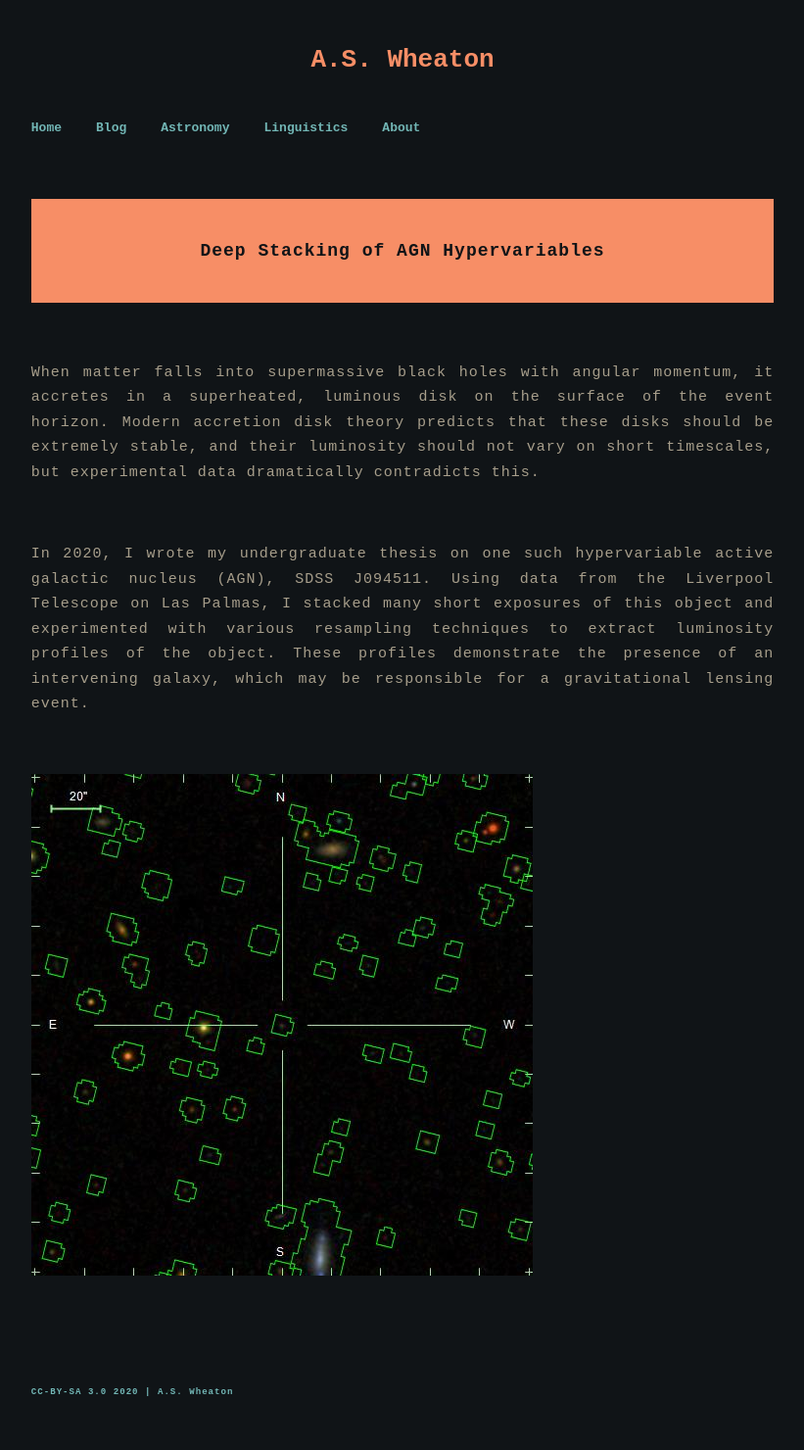
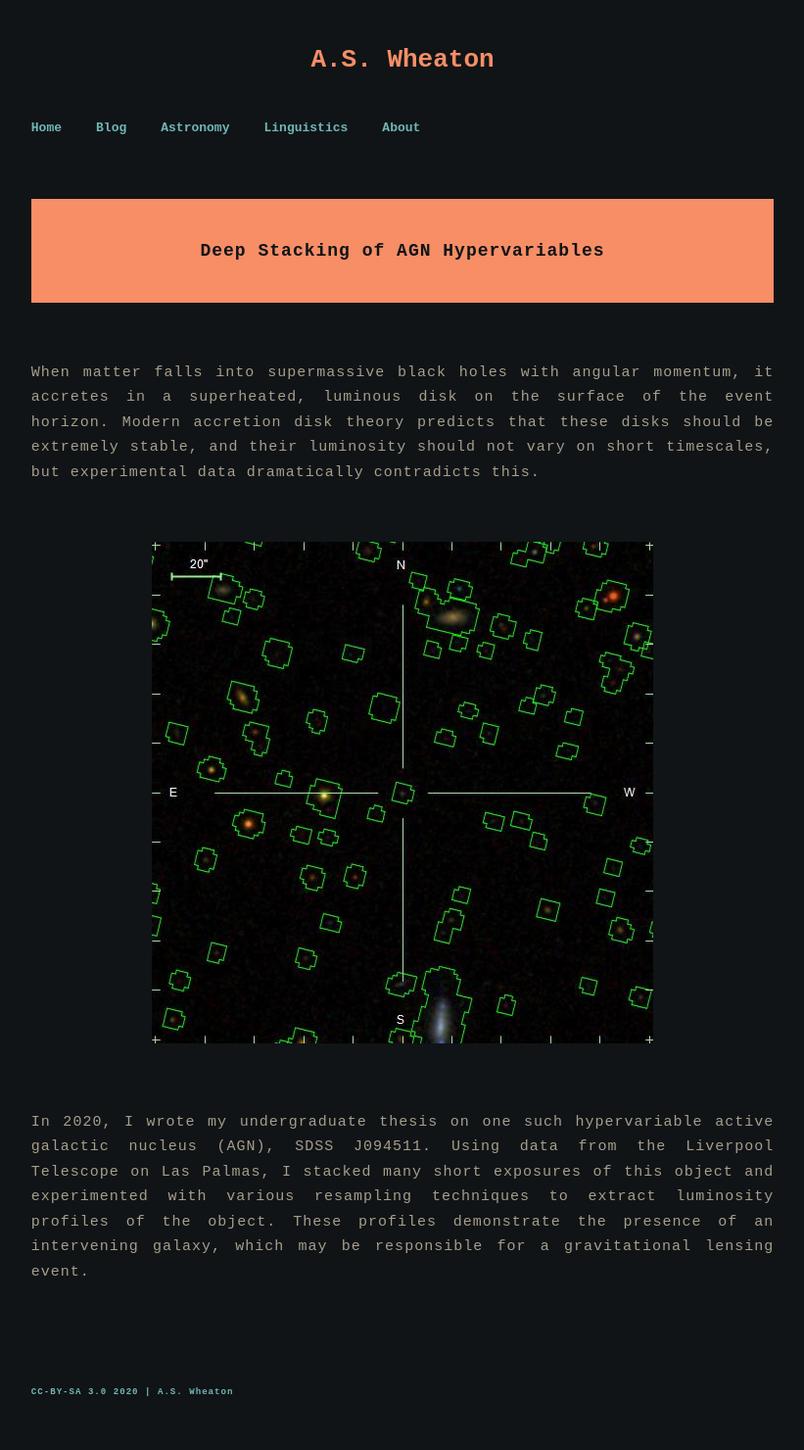
Before and after one commit to aswheaton/aswheaton.github.io, a Jekyll site: the page built from deep-stacking-agn-hypervars.md, in a window 1280 px wide. Shown: the whole page at 98% size, without its empty margins (229-1050 px from the left). Built offline with Jekyll 4.4.1, drawn with Linux system fonts in a browser that asks for light colours.

Commit message:
Fixed image link and alignment.

```diff
--- a/deep-stacking-agn-hypervars.md
+++ b/deep-stacking-agn-hypervars.md
@@ -5,6 +5,8 @@ layout: page
 
 When matter falls into supermassive black holes with angular momentum, it accretes in a superheated, luminous disk on the surface of the event horizon. Modern accretion disk theory predicts that these disks should be extremely stable, and their luminosity should not vary on short timescales, but experimental data dramatically contradicts this.
 
+{:refdef: style="text-align: center;"}
+![SDSS J094511](/images/SDSS_J094511.jpeg)
+{: refdef}
+
 In 2020, I wrote my undergraduate thesis on one such hypervariable active galactic nucleus (AGN), SDSS J094511. Using data from the Liverpool Telescope on Las Palmas, I stacked many short exposures of this object and experimented with various resampling techniques to extract luminosity profiles of the object. These profiles demonstrate the presence of an intervening galaxy, which may be responsible for a gravitational lensing event.
-
-![SDSS J094511](https://aswheaton.net/images/SDSS_J094511.jpeg)
```
